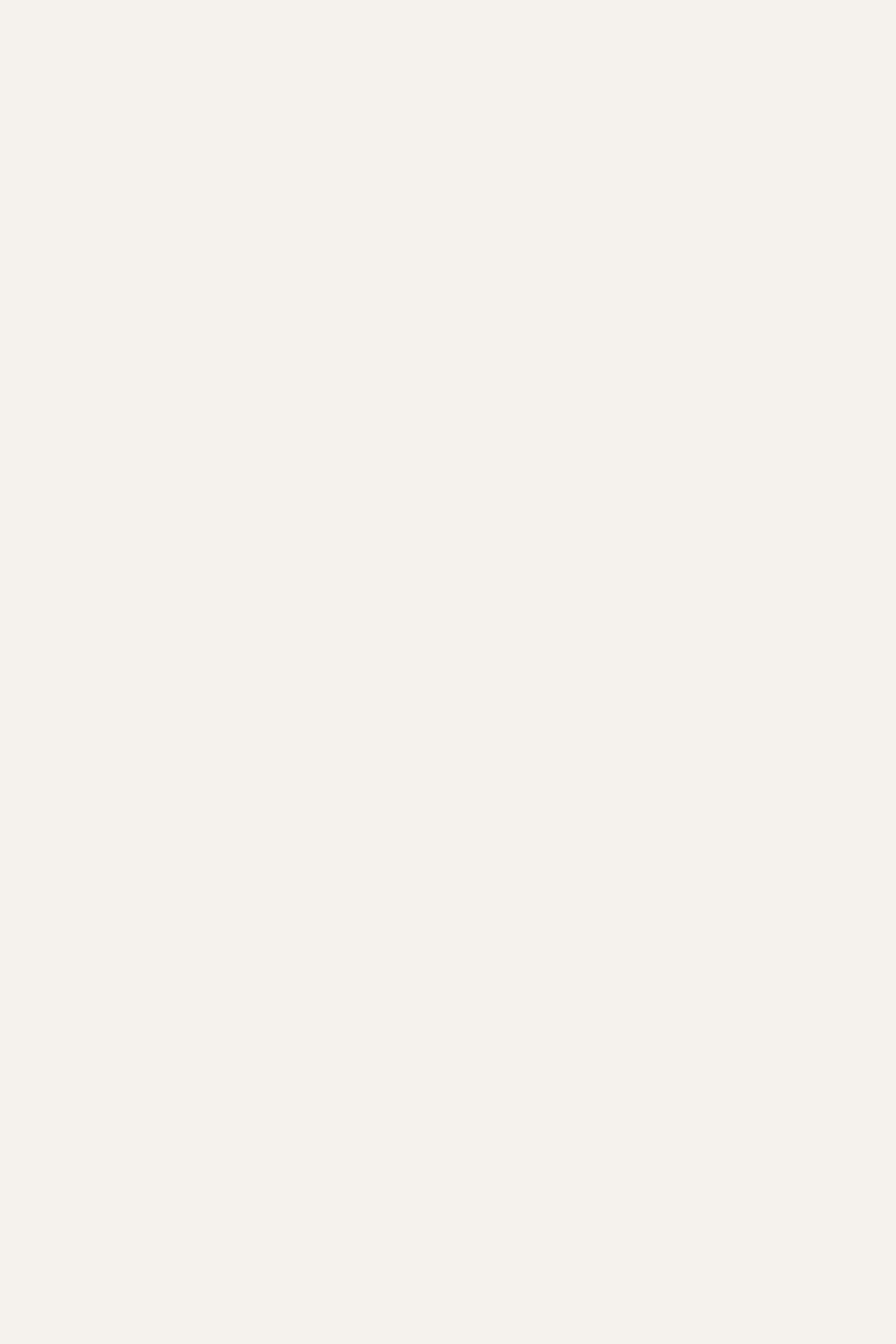
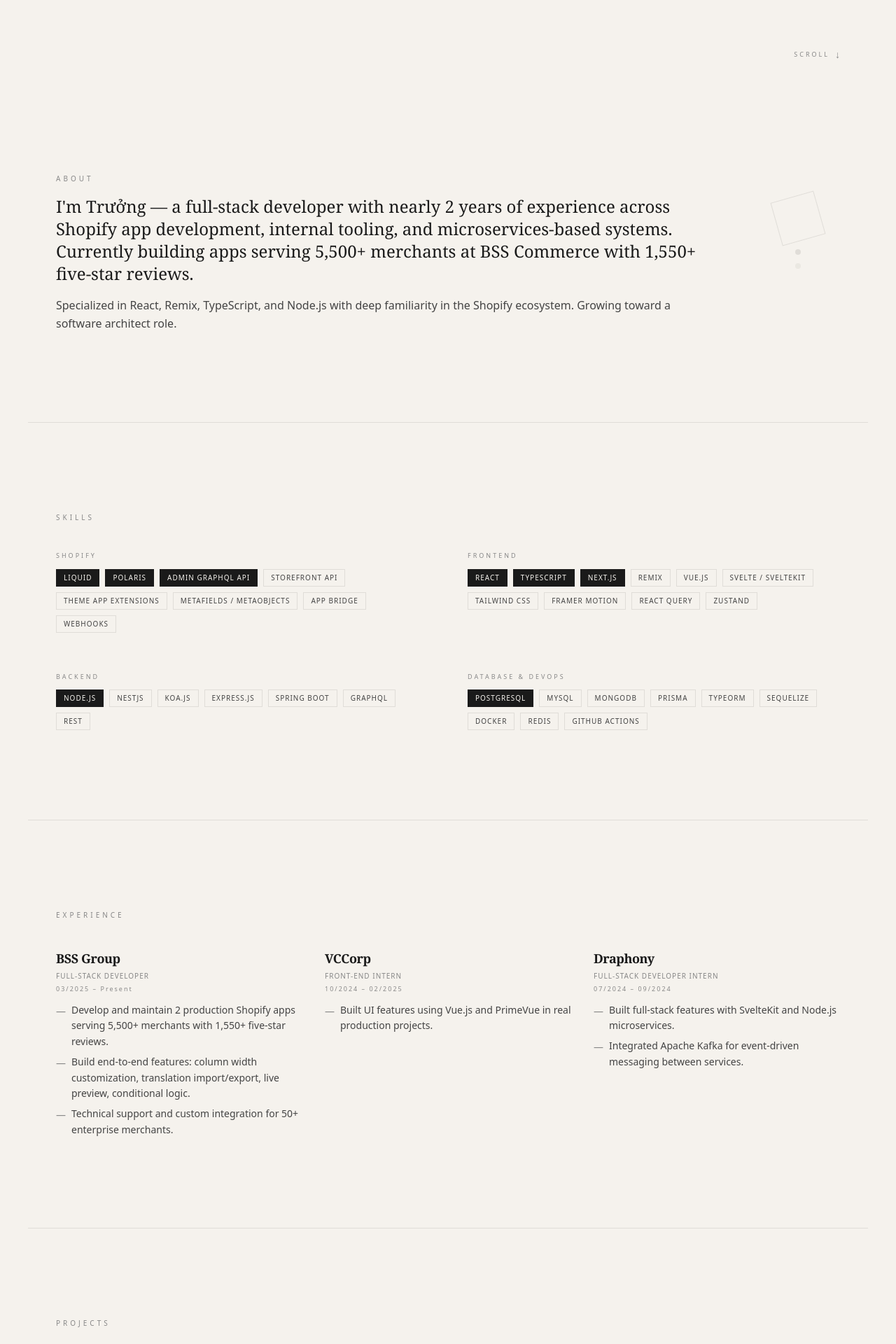
Before and after one commit to TruongOkazaki/MyPortfolio2026, a Next.js app: page /en in a window 1280 px wide. Shown: the part 680-2600 px from the top of the page at 70% size. Before the commit the page ends 800 px from the top, so only its background shows below. Built offline with nearby package versions, Linux system fonts and the light colour scheme.

Commit message:
feat: assemble all sections into portfolio page

```diff
--- a/src/app/[locale]/page.tsx
+++ b/src/app/[locale]/page.tsx
@@ -1,3 +1,19 @@
+import Hero from '@/components/sections/hero'
+import About from '@/components/sections/about'
+import Skills from '@/components/sections/skills'
+import Experience from '@/components/sections/experience'
+import Projects from '@/components/sections/projects'
+import Contact from '@/components/sections/contact'
+
 export default function Page() {
-  return <div>Portfolio coming soon</div>
+  return (
+    <>
+      <Hero />
+      <About />
+      <Skills />
+      <Experience />
+      <Projects />
+      <Contact />
+    </>
+  )
 }
```
